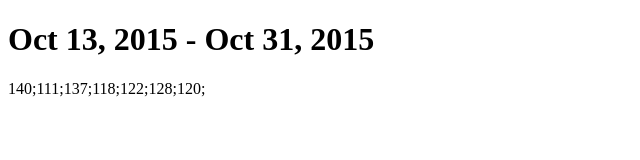
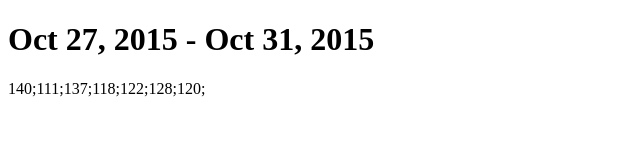
Before and after one commit to Romsdal/Romsdal.github.io, a plain HTML site: page index.html in a window 1280 px wide. Shown: the full height of the page, 0-640 px from the left. Drawn offline with Linux system fonts and the light colour scheme.

Commit message:
Update index.html

```diff
--- a/index.html
+++ b/index.html
@@ -1,7 +1,7 @@
 <!DOCTYPE html>
 <html>
 <body>
-    <h1>Oct 13, 2015 - Oct 31, 2015</h1>
+    <h1>Oct 27, 2015 - Oct 31, 2015</h1>
     <p>140;111;137;118;122;128;120;</p>
 </body>
 </html>
```
